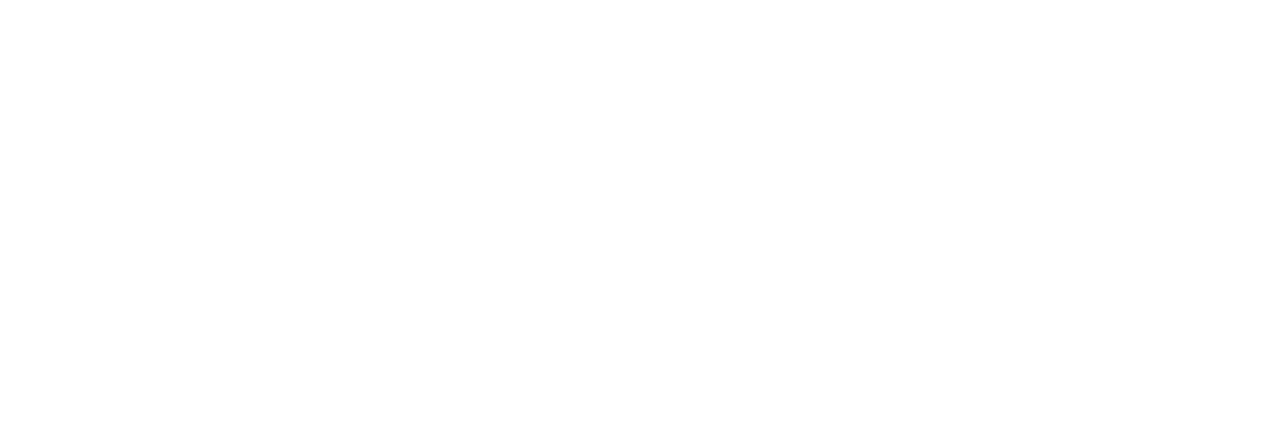
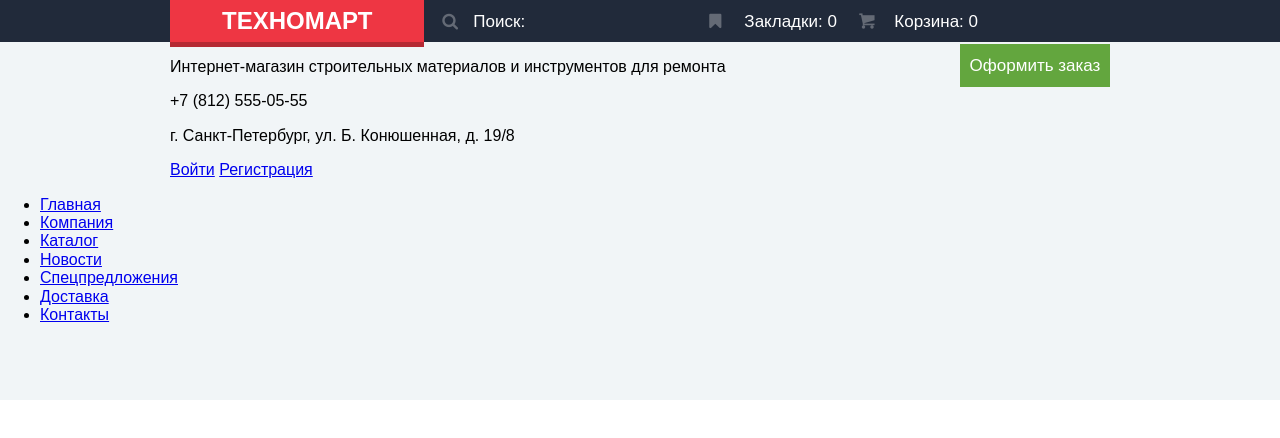
Before and after one commit to vanyusha-pupkin/technomart, a plain HTML site: page index.html in a window 1280 px wide. Drawn offline with Linux system fonts and the light colour scheme; a web font is replaced by a local one.

Commit message:
CСверстал шапку сайта и стелезовал TOP шапки

```diff
--- a/css/styles.css
+++ b/css/styles.css
@@ -1,7 +1,14 @@
+@charset "utf-8";
 
 /* ------------------------- connection og fonts ----------------------- */
 
-
+@font-face {
+	font-family: "symbols-technomart";
+	src:	url("../fonts/symbols-technomart.woff") format("woff"),
+			url("../fonts/symbols-technomart.woff2") format("woff2");
+	font-weight: normal;
+	font-style: normal;
+}
 
 /* --------------------------- common styles --------------------------- */
 
@@ -11,20 +18,26 @@ html, body {
 	padding: 0;
 	margin: 0;
 
-	min-width: ---px;
+/*	min-width: ---px;*/
 
-	font-weight: ---;
-	font-size: --px;
-	line-height: --px;
-	font-family: "------", "Arial", sans-serif;
-	color: #fff;
+	font-family: "Cuprum", "Arial", sans-serif;
+	font-size: 16px;
+	font-weight: 400;
 
-	background: #fff url("../img/------") no-repeat center top;
+	color: #000;
+
+	background: #fff;
 }
 
+/*
+font-family: 'Cuprum', sans-serif;
+font-family: 'PT Sans', sans-serif;
+font-family: 'PT Sans Narrow', sans-serif;
+*/
+
 .container {
-	width: ---px;
-	padding: 0 --px;
+	max-width: 940px;
+	padding: 0 10px;
 	margin: 0 auto;
 }
 
@@ -65,6 +78,173 @@ img{
 
 /* --------------------------- header styles --------------------------- */
 
+.main-header {
+	padding-bottom: 60px;
+
+	background-color: #f1f5f7;
+}
+
+.main-header .top {
+	max-height: 42px;
+	background-color: #293449;
+}
+
+.main-header .top:hover {
+	max-height: 42px;
+	background-color: #212a3a;
+}
+
+.main-header .top .logo {
+	float: left;
+}
+
+	.main-header .top .logo a {
+		display: inline-block;
+		padding: 9px 52px;
+		border-bottom: 5px solid #b52933;
+
+		font-size: 24px;
+		line-height: 24px;
+		font-weight: 700;
+		text-transform: uppercase;
+		color: #fff;
+		text-decoration: none;
+
+		background-color: #ee3643;
+	}
+
+	.main-header .top .logo a:hover {
+		background-color: #ca2c37;
+	}
+
+	.main-header .top .logo a:active{
+		background-color: #ba2732;
+	}
+
+.main-header .top .form-search {
+	position: relative;
+	float: left;
+}
+
+	.main-header .top .form-search input[type="search"] {
+		border: none;
+		padding: 12px 0;
+		padding-left: 49px;
+
+		min-width: 270px;
+
+		font-size: 17px;
+		color: #fff;
+
+		background-color: transparent;
+	}
+
+	.main-header .top .form-search input[type="search"]::placeholder {
+		color: #fff;
+	}
+
+	.main-header .top .form-search .icon-search::before {
+		content: "\1f50d";
+		position: absolute;
+		left: 18px;
+		top: 50%;
+		transform: translateY(-50%);
+
+		font-family: "symbols-technomart";
+		font-size: 17px;
+		color: rgba(255, 255, 255, 0.3);
+	}
+
+	.main-header .top .form-search:hover::before {
+		color: rgba(255, 255, 255, 1);
+	}
+
+
+	.main-header .top .form-search input[type="search"]:focus {
+		color: #000;
+
+		background-color: #fff;
+	}
+
+	.main-header .top .form-search input[type="search"]:focus + .icon-search::before {
+		color: #ee3643;
+	}
+
+
+.main-header .top a {
+	box-sizing: border-box;
+	position: relative;
+
+	display: inline-block;
+	min-width: 150px;
+	padding: 12px 0;
+
+	font-size: 17px;
+	text-align: center;
+	text-decoration: none;
+	color: #fff;
+}
+
+.main-header .top .bookmark {
+	float: left;
+	text-align: left;
+	padding-left: 50px;
+}
+
+	.main-header .top .bookmark::before  {
+		content: "\1f516";
+		position: absolute;
+		left: 15px;
+
+		font-family: "symbols-technomart";
+		font-size: 17px;
+		color: rgba(255, 255, 255, 0.3);
+	}
+
+	.main-header .top .bookmark:hover::before  {
+		color: rgba(255, 255, 255, 1);
+	}
+
+.main-header .top .basket {
+	float: left;
+	text-align: left;
+	padding-left: 50px;
+}
+
+	.main-header .top .bookmark:active  {
+		color: rgba(255, 255, 255, 0.6);
+	}
+
+	.main-header .top .basket::before {
+		content: "\62";
+		position: absolute;
+		left: 15px;
+
+		font-family: "symbols-technomart";
+		font-size: 17px;
+		color: rgba(255, 255, 255, 0.3);
+	}
+
+	.main-header .top .basket:hover::before {
+		color: rgba(255, 255, 255, 1);
+	}
+
+	.main-header .top .basket:active {
+		color: rgba(255, 255, 255, 0.6);
+	}
+
+
+
+.main-header .top .btn-сheckout {
+	float: right;
+
+	background-color: #63a63e;
+}
+
+	.main-header .top .btn-сheckout:active {
+		color: rgba(255, 255, 255, 0.51);
+	}
+
 
 /* --------------------------- index styles ---------------------------- */
 
--- a/index.html
+++ b/index.html
@@ -3,6 +3,7 @@
 <head>
 	<meta charset="UTF-8">
 	<title></title>
+	<link href="https://fonts.googleapis.com/css?family=Cuprum:400,400i,700|PT+Sans+Narrow|PT+Sans:400,700&display=swap&subset=cyrillic" rel="stylesheet">
 	<link rel="stylesheet" href="css/normalize.css">
 	<link rel="stylesheet" href="css/styles.css">
 </head>
@@ -12,6 +13,44 @@
 
 	<header class="main-header">
 
+		<div class="top clearfix">
+			<div class="container">
+				<div class="logo">
+					<a href="/">ТЕХНОМАРТ</a>
+				</div>
+				<form action="" class="form-search">
+					<input type="search" name="search" placeholder="Поиск:">
+					<span class="icon-search"></span>
+				</form>
+				<a class="bookmark" href="#">Закладки: <span>0</span></a>
+				<a class="basket" href="#">Корзина: <span>0</span></a>
+				<a class="btn-сheckout" href="#">Оформить заказ</a>
+			</div>
+		</div>
+
+		<div class="center container">
+			<p class="desc">Интернет-магазин строительных материалов и инструментов для ремонта</p>
+			<div class="contacts">
+				<p class="tel">+7 (812) 555-05-55</p>
+				<p class="address">г. Санкт-Петербург, ул. Б. Конюшенная, д. 19/8</p>
+			</div>
+			<div class="user-block">
+				<a href="#" class="btn-white auth">Войти</a>
+				<a href="#" class="btn-white reg">Регистрация</a>
+			</div>
+		</div>
+
+		<nav class="main-nav">
+			<ul>
+				<li><a href="#">Главная</a></li>
+				<li><a href="#">Компания</a></li>
+				<li><a href="#">Каталог</a></li>
+				<li><a href="#">Новости</a></li>
+				<li><a href="#">Спецпредложения</a></li>
+				<li><a href="#">Доставка</a></li>
+				<li><a href="#">Контакты</a></li>
+			</ul>
+		</nav>
 	</header>
 
 	<!------------------- content ------------------>
```
Also changed, not shown: fonts/symbols-technomart.woff (added), fonts/symbols-technomart.woff2 (added).
